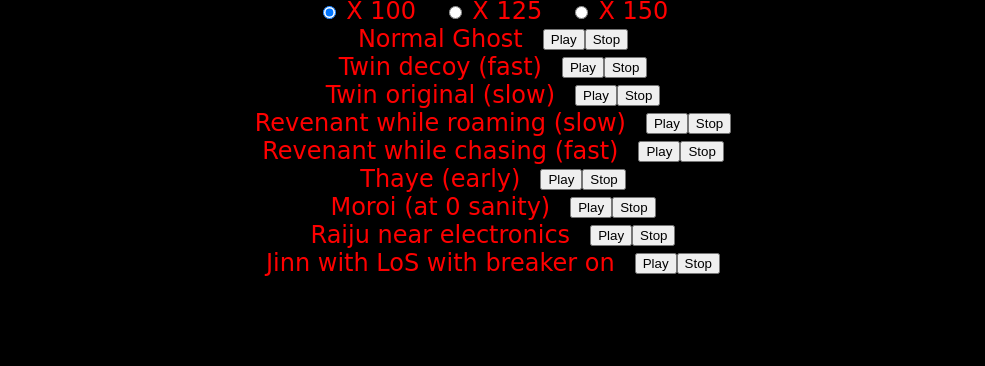
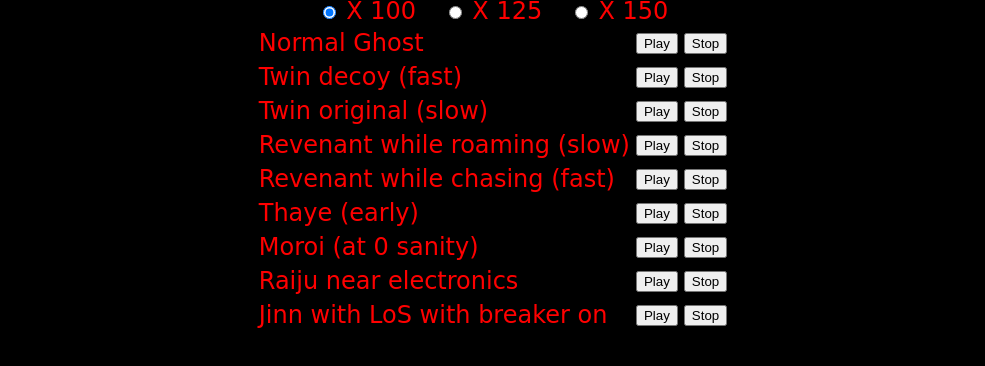
Before and after one commit to DilawNaBuwan/DNB_PhasmoTool, a plain HTML site: page index.html in a window 1280 px wide. Shown: the part 248-614 px from the top of the page, without its empty margins (147-1132 px from the left). Drawn offline with Linux system fonts and the light colour scheme.

Commit message:
Update index.html

```diff
--- a/index.html
+++ b/index.html
@@ -4,6 +4,8 @@
 	<title>Phasmophobia Tool by DilawNaBuwan 2023</title>
 	<style>
 	body {
+    justify-content: center;
+    align-items: center;
 		background-color: black;
 	}
 
@@ -56,20 +58,20 @@
 		color: red;
 	}
 
-	.Normal-container,
-	.TwinFast-container,
-	.TwinSlow-container,
-	.RevSlow-container,
-	.RevFast-container,
-	.Thaye-container,
-	.Moroi-container,
-	.Raiju-container,
-	.Jinn-container {
-		margin-top: 0px;
-		display: flex;
-		align-items: center;
-		justify-content: center;
+	.speed {
+    display: flex;
+    justify-content: center;
+    align-items: center;
 	}
+
+  TableMetro {
+    border-collapse: collapse;
+  }
+
+	td {
+			border: 1px solid black;
+			padding: 1px;
+		}
 
 	.Normal,
 	.TwinFast,
@@ -82,8 +84,9 @@
 	.Jinn {
 		margin-top: 0px;
 		margin-bottom: 0px;
-		margin-right: 20px;
+		margin-right: 0px;
 		font-size: 24px;
+		text-align: left;
 		font-family: Chiller, cursive;
 		color: red;
 	}
@@ -115,50 +118,54 @@
 				X 150
 			</label>
 		</div>
-		<div class="Normal-container">
-			<p class="Normal">Normal Ghost</p>
-			<button id="playButton01">Play</button>
-			<button id="stopButton01">Stop</button>
-		</div>
-		<div class="TwinFast-container">
-			<p class="TwinFast">Twin decoy (fast)</p>
-			<button id="playButton02">Play</button>
-			<button id="stopButton02">Stop</button>
-		</div>
-		<div class="TwinSlow-container">
-			<p class="TwinSlow">Twin original (slow)</p>
-			<button id="playButton03">Play</button>
-			<button id="stopButton03">Stop</button>
-		</div>
-		<div class="RevSlow-container">
-			<p class="RevSlow">Revenant while roaming (slow)</p>
-			<button id="playButton04">Play</button>
-			<button id="stopButton04">Stop</button>
-		</div>
-		<div class="RevFast-container">
-			<p class="RevFast">Revenant while chasing (fast)</p>
-			<button id="playButton05">Play</button>
-			<button id="stopButton05">Stop</button>
-		</div>
-		<div class="Thaye-container">
-			<p class="Thaye">Thaye (early)</p>
-			<button id="playButton06">Play</button>
-			<button id="stopButton06">Stop</button>
-		</div>
-		<div class="Moroi-container">
-			<p class="Moroi">Moroi (at 0 sanity)</p>
-			<button id="playButton07">Play</button>
-			<button id="stopButton07">Stop</button>
-		</div>
-		<div class="Raiju-container">
-			<p class="Raiju">Raiju near electronics</p>
-			<button id="playButton08">Play</button>
-			<button id="stopButton08">Stop</button>
-		</div>
-		<div class="Jinn-container">
-			<p class="Jinn">Jinn with LoS with breaker on</p>
-			<button id="playButton09">Play</button>
-			<button id="stopButton09">Stop</button>
+		<div class="speed">
+      <table class="TableMetro">
+        <tr class="Normal-container">
+          <td><p class="Normal">Normal Ghost</p></td>
+          <td><button id="playButton01">Play</button></td>
+          <td><button id="stopButton01">Stop</button></td>
+        </tr>
+        <tr class="TwinFast-container">
+        	<td><p class="TwinFast">Twin decoy (fast)</p></td>
+        	<td><button id="playButton02">Play</button></td>
+        	<td><button id="stopButton02">Stop</button></td>
+        </tr>
+        <tr class="TwinSlow-container">
+        	<td><p class="TwinSlow">Twin original (slow)</p></td>
+        	<td><button id="playButton03">Play</button></td>
+        	<td><button id="stopButton03">Stop</button></td>
+        </tr>
+        <tr class="RevSlow-container">
+        	<td><p class="RevSlow">Revenant while roaming (slow)</p></td>
+        	<td><button id="playButton04">Play</button></td>
+        	<td><button id="stopButton04">Stop</button></td>
+        </tr>
+        <tr class="RevFast-container">
+        	<td><p class="RevFast">Revenant while chasing (fast)</p></td>
+        	<td><button id="playButton05">Play</button></td>
+        	<td><button id="stopButton05">Stop</button></td>
+        </tr>
+        <tr class="Thaye-container">
+        	<td><p class="Thaye">Thaye (early)</p></td>
+        	<td><button id="playButton06">Play</button></td>
+        	<td><button id="stopButton06">Stop</button></td>
+        </tr>
+        <tr class="Moroi-container">
+        	<td><p class="Moroi">Moroi (at 0 sanity)</p></td>
+        	<td><button id="playButton07">Play</button></td>
+        	<td><button id="stopButton07">Stop</button></td>
+        </tr>
+        <tr class="Raiju-container">
+        	<td><p class="Raiju">Raiju near electronics</p></td>
+        	<td><button id="playButton08">Play</button></td>
+        	<td><button id="stopButton08">Stop</button></td>
+        </tr>
+        <tr class="Jinn-container">
+        	<td><p class="Jinn">Jinn with LoS with breaker on</p></td>
+        	<td><button id="playButton09">Play</button></td>
+        	<td><button id="stopButton09">Stop</button></td>
+        </tr>
+  		</table>
 		</div>
 	</div>
 
```
